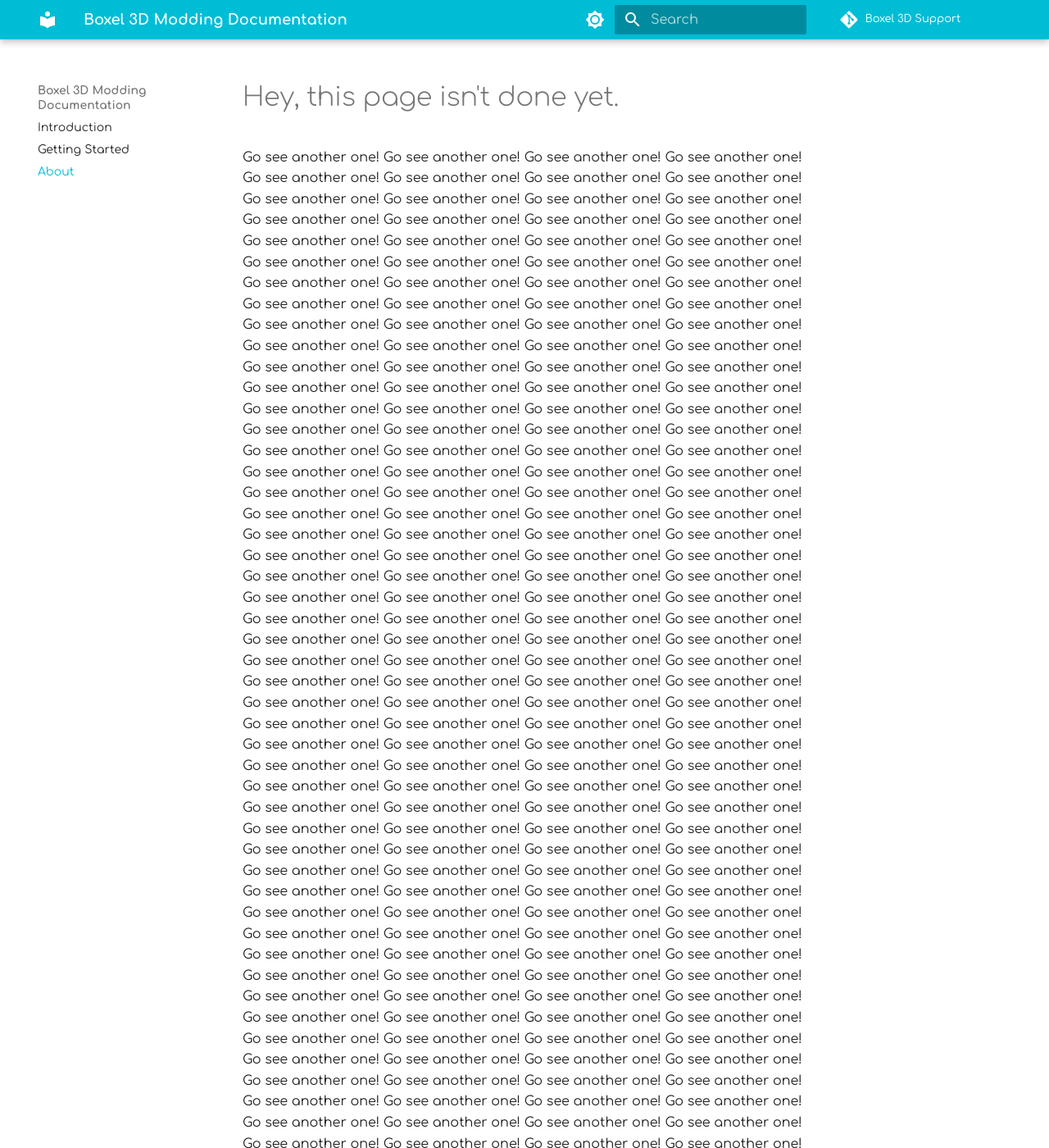
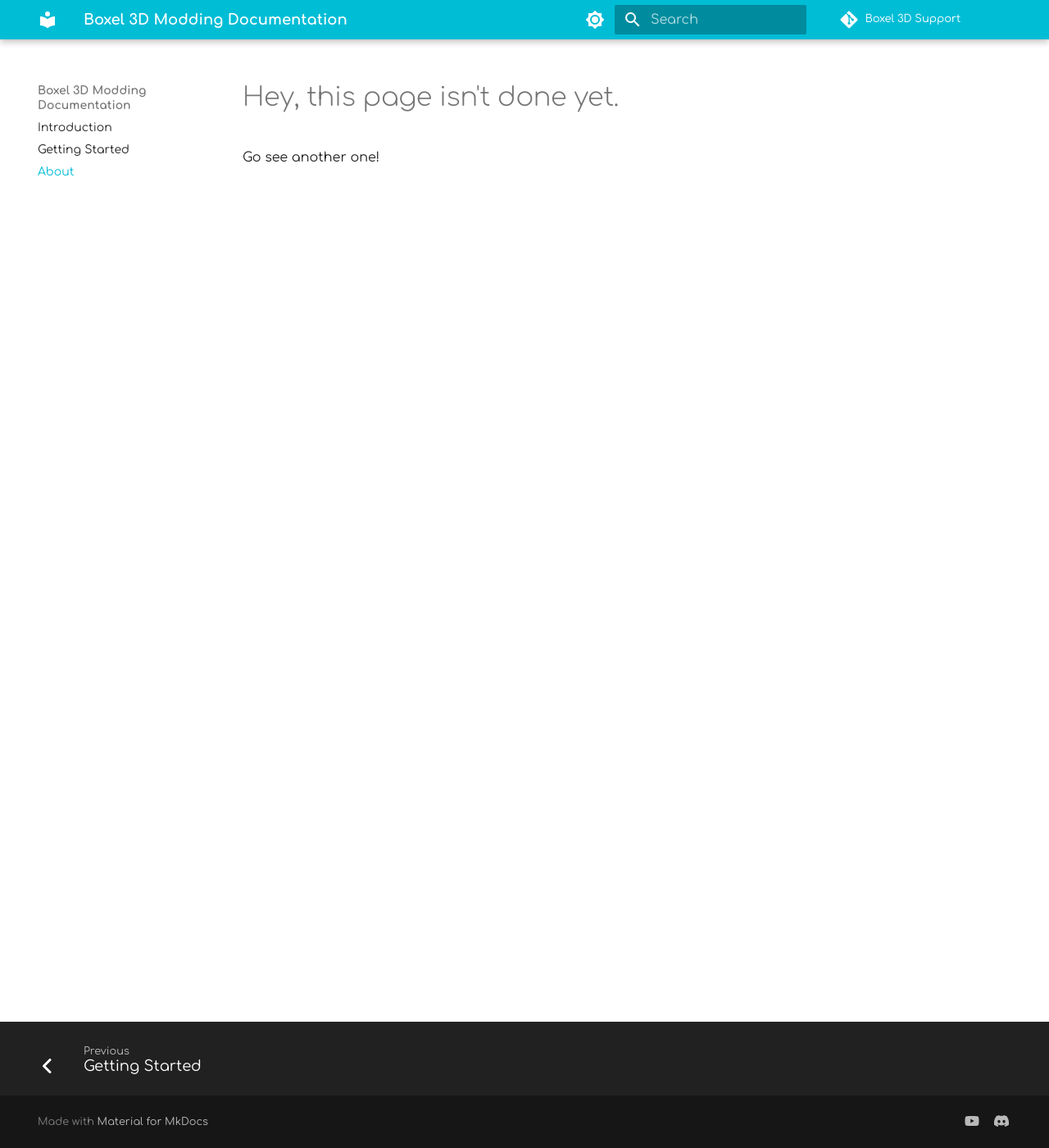
Before and after one commit to doppl3r/boxel-3d-support, an MkDocs documentation site: the page built from docs/about.md, in a window 1280 px wide and 1400 px high. Shown: the whole window at 82% size. Built offline with MkDocs 1.6.1 and Material for MkDocs 9.7.7, drawn with Linux system fonts in a browser that asks for light colours; comment, search, counter and statistics services are not loaded; some of the changed text lies outside the part shown.

Commit message:
Updated gettingstarted.md

```diff
--- a/docs/about.md
+++ b/docs/about.md
@@ -1,200 +1,3 @@
 # Hey, this page isn't done yet.
 
 Go see another one!
-Go see another one!
-Go see another one!
-Go see another one!
-Go see another one!
-Go see another one!
-Go see another one!
-Go see another one!
-Go see another one!
-Go see another one!
-Go see another one!
-Go see another one!
-Go see another one!
-Go see another one!
-Go see another one!
-Go see another one!
-Go see another one!
-Go see another one!
-Go see another one!
-Go see another one!
-Go see another one!
-Go see another one!
-Go see another one!
-Go see another one!
-Go see another one!
-Go see another one!
-Go see another one!
-Go see another one!
-Go see another one!
-Go see another one!
-Go see another one!
-Go see another one!
-Go see another one!
-Go see another one!
-Go see another one!
-Go see another one!
-Go see another one!
-Go see another one!
-Go see another one!
-Go see another one!
-Go see another one!
-Go see another one!
-Go see another one!
-Go see another one!
-Go see another one!
-Go see another one!
-Go see another one!
-Go see another one!
-Go see another one!
-Go see another one!
-Go see another one!
-Go see another one!
-Go see another one!
-Go see another one!
-Go see another one!
-Go see another one!
-Go see another one!
-Go see another one!
-Go see another one!
-Go see another one!
-Go see another one!
-Go see another one!
-Go see another one!
-Go see another one!
-Go see another one!
-Go see another one!
-Go see another one!
-Go see another one!
-Go see another one!
-Go see another one!
-Go see another one!
-Go see another one!
-Go see another one!
-Go see another one!
-Go see another one!
-Go see another one!
-Go see another one!
-Go see another one!
-Go see another one!
-Go see another one!
-Go see another one!
-Go see another one!
-Go see another one!
-Go see another one!
-Go see another one!
-Go see another one!
-Go see another one!
-Go see another one!
-Go see another one!
-Go see another one!
-Go see another one!
-Go see another one!
-Go see another one!
-Go see another one!
-Go see another one!
-Go see another one!
-Go see another one!
-Go see another one!
-Go see another one!
-Go see another one!
-Go see another one!
-Go see another one!
-Go see another one!
-Go see another one!
-Go see another one!
-Go see another one!
-Go see another one!
-Go see another one!
-Go see another one!
-Go see another one!
-Go see another one!
-Go see another one!
-Go see another one!
-Go see another one!
-Go see another one!
-Go see another one!
-Go see another one!
-Go see another one!
-Go see another one!
-Go see another one!
-Go see another one!
-Go see another one!
-Go see another one!
-Go see another one!
-Go see another one!
-Go see another one!
-Go see another one!
-Go see another one!
-Go see another one!
-Go see another one!
-Go see another one!
-Go see another one!
-Go see another one!
-Go see another one!
-Go see another one!
-Go see another one!
-Go see another one!
-Go see another one!
-Go see another one!
-Go see another one!
-Go see another one!
-Go see another one!
-Go see another one!
-Go see another one!
-Go see another one!
-Go see another one!
-Go see another one!
-Go see another one!
-Go see another one!
-Go see another one!
-Go see another one!
-Go see another one!
-Go see another one!
-Go see another one!
-Go see another one!
-Go see another one!
-Go see another one!
-Go see another one!
-Go see another one!
-Go see another one!
-Go see another one!
-Go see another one!
-Go see another one!
-Go see another one!
-Go see another one!
-Go see another one!
-Go see another one!
-Go see another one!
-Go see another one!
-Go see another one!
-Go see another one!
-Go see another one!
-Go see another one!
-Go see another one!
-Go see another one!
-Go see another one!
-Go see another one!
-Go see another one!
-Go see another one!
-Go see another one!
-Go see another one!
-Go see another one!
-Go see another one!
-Go see another one!
-Go see another one!
-Go see another one!
-Go see another one!
-Go see another one!
-Go see another one!
-Go see another one!
-Go see another one!
-Go see another one!
-Go see another one!
-Go see another one!
-Go see another one!
-Go see another one!
-Go see another one!
-Go see another one!
```
Also changed, not shown: docs/gettingstarted.md (+3 -3 lines).
